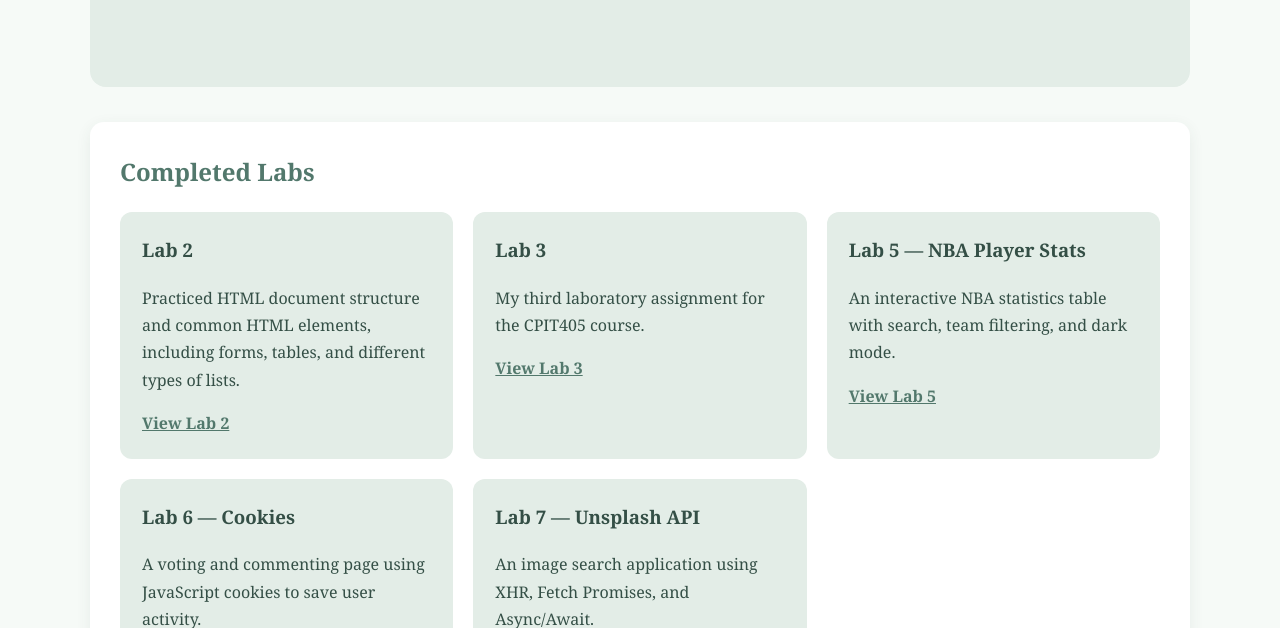
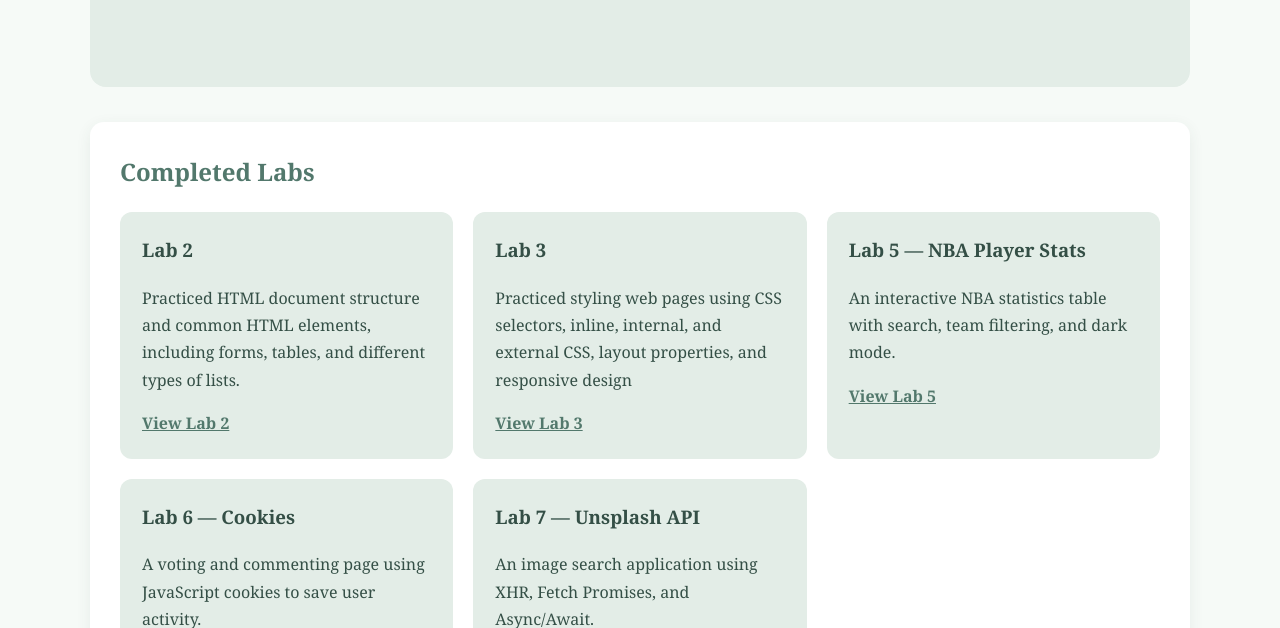
Before and after one commit to AsalahMM/CPIT405-Labs, a plain HTML site: page assignment1/labs.html in a window 1280 px wide. Shown: the part 472-1100 px from the top of the page. Drawn offline with Linux system fonts and the light colour scheme.

Commit message:
labs.html

```diff
--- a/assignment1/labs.html
+++ b/assignment1/labs.html
@@ -52,8 +52,7 @@
 <article class="feature">
     <h3>Lab 3</h3>
     <p>
-        My third laboratory assignment
-        for the CPIT405 course.
+        Practiced styling web pages using CSS selectors, inline, internal, and external CSS, layout properties, and responsive design
     </p>
     <a href="https://asalahmm.github.io/CPIT405-Labs/Labs/lab3.html"
        target="_blank" rel="noopener noreferrer">
```
